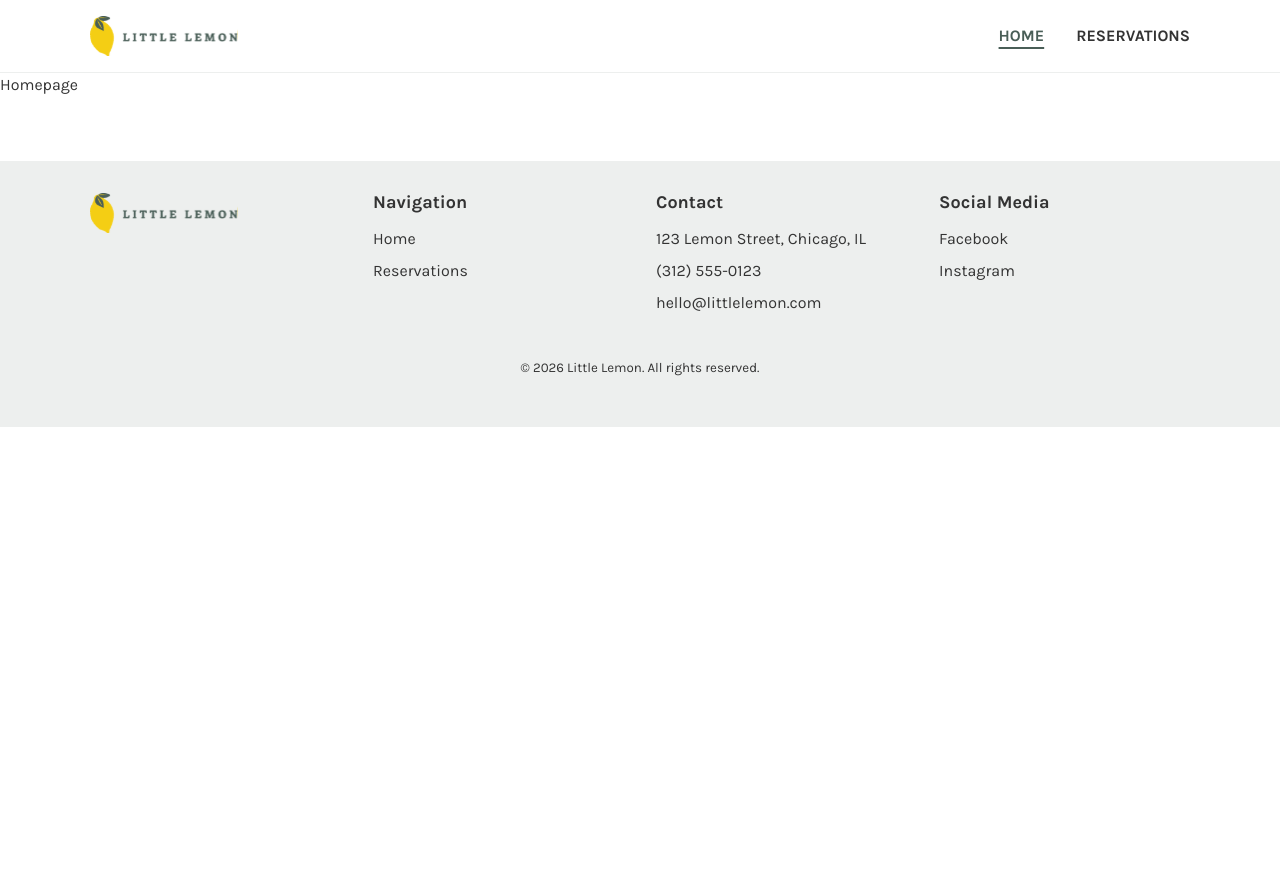
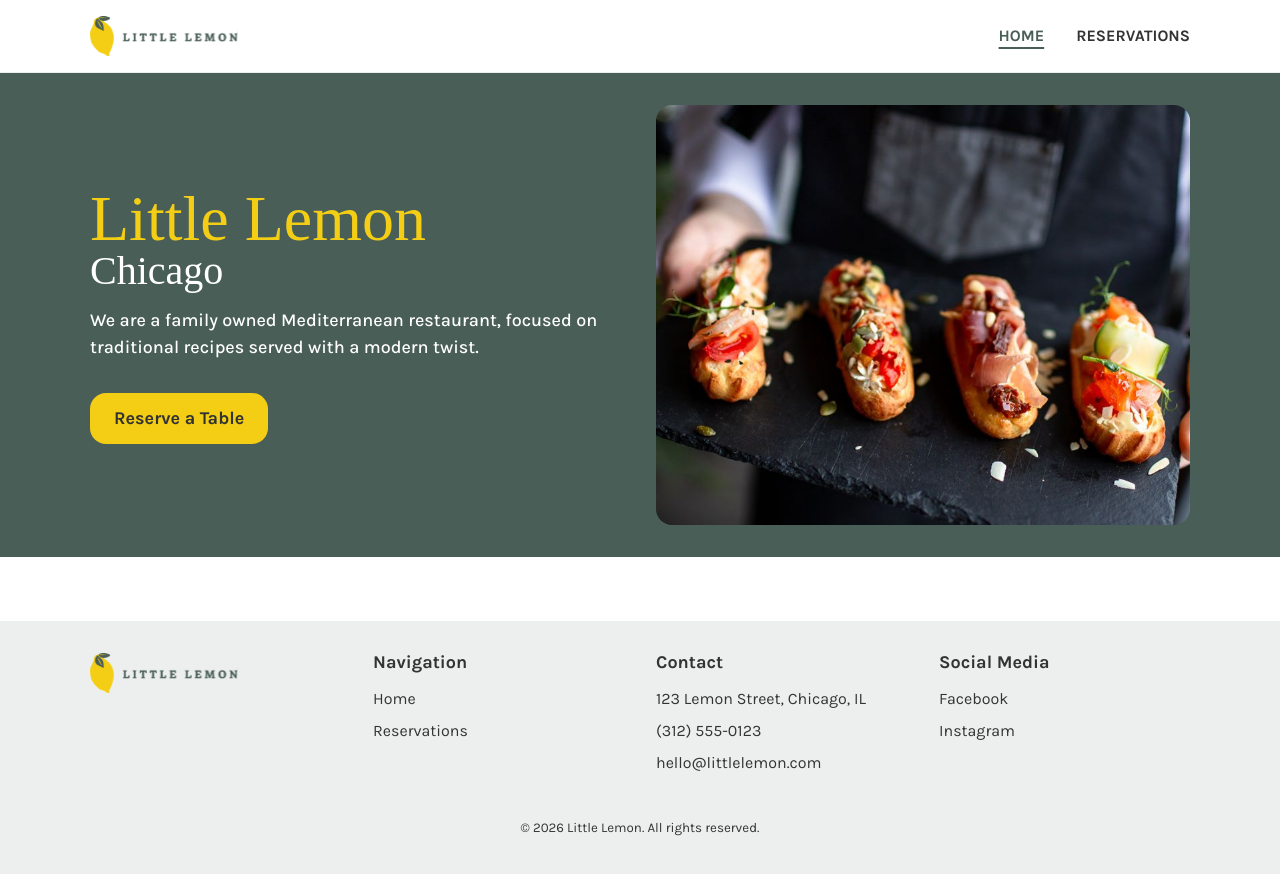
Before and after one commit to ZahraaAbas/little-lemon, a React (Create React App) app: page / in a window 1280 px wide. Shown: the top 874 px of the page. Before the commit the page ends 800 px from the top, so only its background shows below. Built offline with nearby package versions, Linux system fonts and the light colour scheme; a web font is replaced by a local one.

Commit message:
Add hero CallToAction section to the homepage

```diff
--- /dev/null
+++ b/src/components/CallToAction.css
@@ -0,0 +1,48 @@
+.hero {
+  background-color: var(--color-primary-green);
+  color: var(--color-white);
+  padding-block: var(--space-md);
+}
+
+.hero-grid {
+  display: grid;
+  grid-template-columns: 1fr;
+  gap: var(--space-md);
+  align-items: center;
+}
+
+.hero-title {
+  color: var(--color-primary-yellow);
+  margin-bottom: 0;
+}
+
+.hero-subtitle {
+  font-family: var(--font-display);
+  font-size: 2.5rem;
+  line-height: 1;
+  margin-bottom: var(--space-sm);
+}
+
+.hero-description {
+  font-size: 1.125rem;
+  font-weight: 500;
+  margin-bottom: var(--space-md);
+}
+
+.hero-image {
+  width: 100%;
+  max-height: 400px;
+  object-fit: cover;
+  border-radius: var(--radius);
+}
+
+/* Tablet and desktop: text and image side by side */
+@media (min-width: 768px) {
+  .hero-grid {
+    grid-template-columns: 1fr 1fr;
+  }
+
+  .hero-image {
+    max-height: 420px;
+  }
+}
--- /dev/null
+++ b/src/components/CallToAction.js
@@ -0,0 +1,35 @@
+import { Link } from 'react-router-dom';
+import heroImage from '../assets/hero-food.jpg';
+import './CallToAction.css';
+
+function CallToAction() {
+  return (
+    <section className="hero" aria-labelledby="hero-title">
+      <div className="container hero-grid">
+        <div className="hero-text">
+          <h1 id="hero-title" className="hero-title">
+            Little Lemon
+          </h1>
+          <p className="hero-subtitle">Chicago</p>
+          <p className="hero-description">
+            We are a family owned Mediterranean restaurant, focused on
+            traditional recipes served with a modern twist.
+          </p>
+          <Link to="/booking" className="button-primary">
+            Reserve a Table
+          </Link>
+        </div>
+
+        <img
+          className="hero-image"
+          src={heroImage}
+          alt="A server holding a slate tray of bruschetta appetizers"
+          width="400"
+          height="605"
+        />
+      </div>
+    </section>
+  );
+}
+
+export default CallToAction;
--- a/src/pages/HomePage.js
+++ b/src/pages/HomePage.js
@@ -1,7 +1,9 @@
+import CallToAction from '../components/CallToAction';
+
 function HomePage() {
   return (
     <>
-      Homepage
+      <CallToAction />
     </>
   );
 }
```
Also changed, not shown: 1 other file (tests, documents, lock files or other folders).
